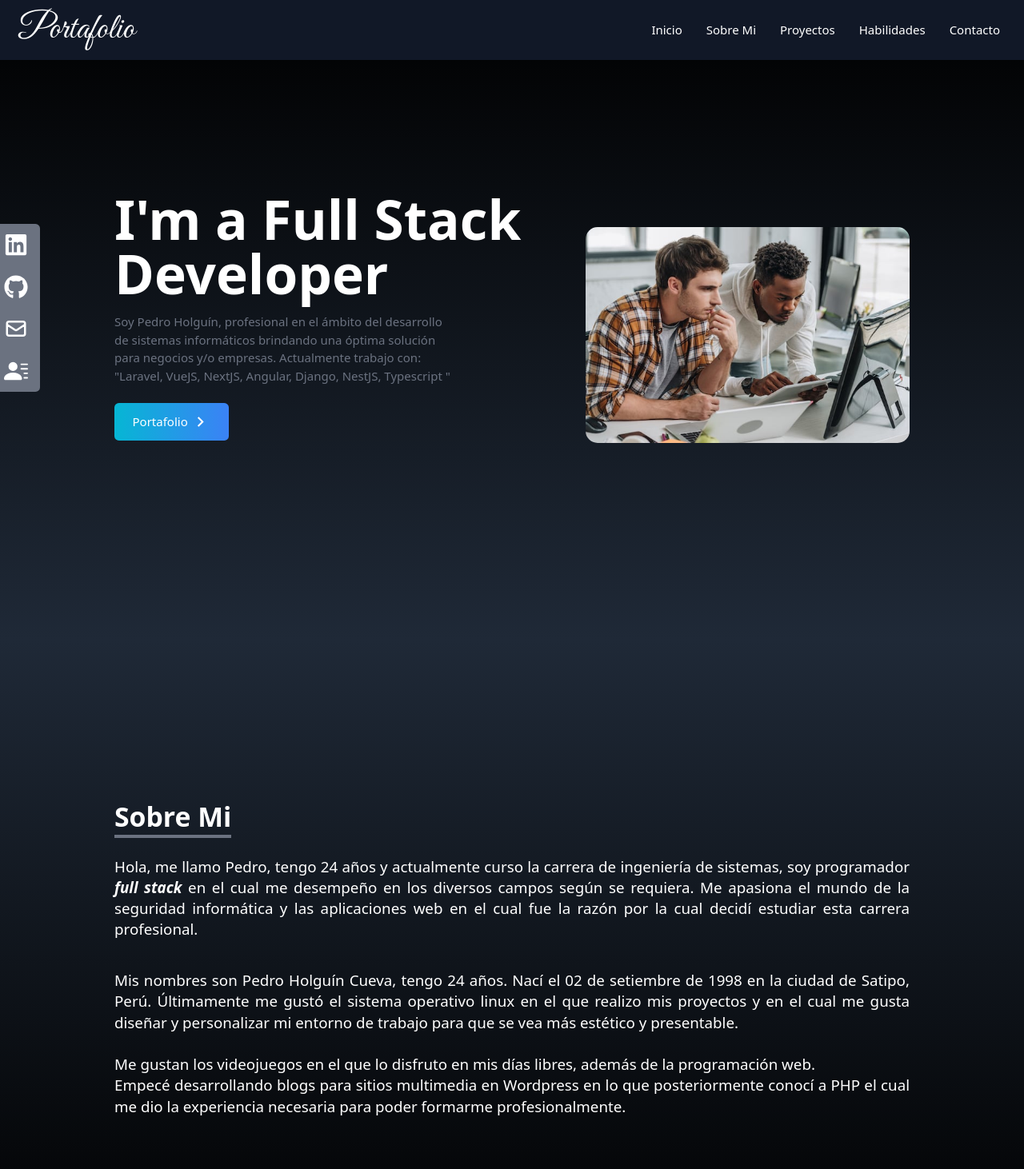
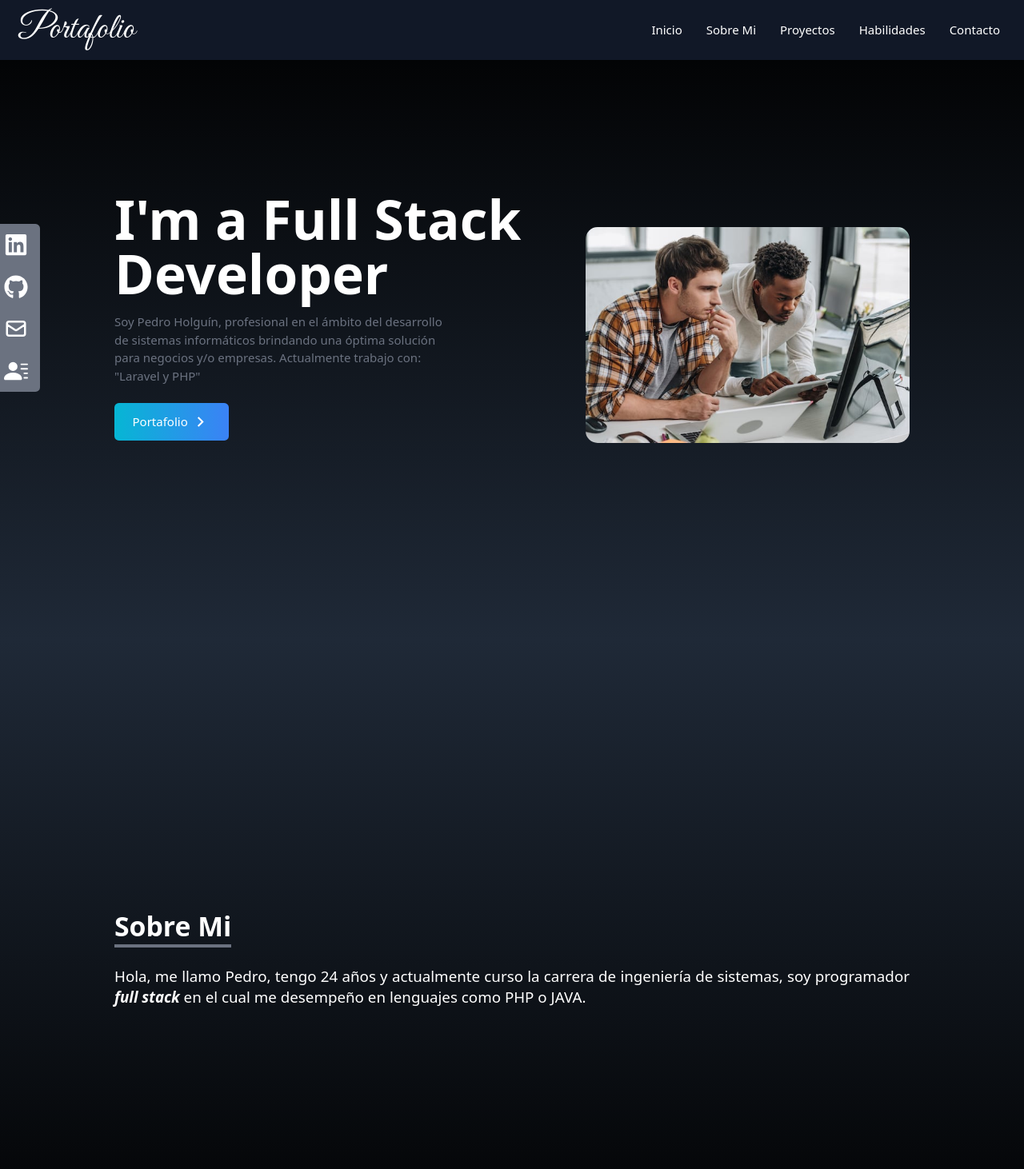
Before and after one commit to pholguinc/portafolio, a Next.js app: page /About in a window 1280 px wide. Shown: the top 1462 px of the page at 80% size. Built offline with nearby package versions, Linux system fonts and the light colour scheme.

Commit message:
updates skills

```diff
--- a/pages/About.jsx
+++ b/pages/About.jsx
@@ -9,31 +9,8 @@ div() {
                 <p className='inline text-4xl font-bold border-b-4 border-gray-500'>Sobre Mi</p>
             </div>
         <p className='text-xl text-justify'>
-           Hola, me llamo Pedro, tengo 24 años y actualmente curso la carrera de ingeniería de sistemas, soy programador <i><strong>full stack</strong></i> en el cual me desempeño en los diversos campos
-           según se requiera.
-
-           Me apasiona el mundo de la seguridad informática y las aplicaciones web
-           en el cual fue la razón por la cual decidí estudiar esta carrera profesional.
-
-
-        </p>
-
-        <p className='mt-10 text-xl text-justify'>
-           Mis nombres son Pedro Holguín Cueva, tengo 24 años.
-           Nací el 02 de setiembre de 1998
-           en la ciudad de Satipo, Perú. Últimamente me gustó el sistema operativo
-           linux en el que realizo mis proyectos y en el cual me gusta diseñar y personalizar
-           mi entorno de trabajo para que se vea más estético y presentable.
-
-           <br />
-           <br />
-           Me gustan los videojuegos en el que lo disfruto en mis días libres,
-          además de la programación web.
-          <br />
-          Empecé desarrollando blogs para sitios multimedia
-          en Wordpress en lo que posteriormente conocí a PHP el cual me dio la experiencia
-          necesaria para poder formarme profesionalmente.
-
+           Hola, me llamo Pedro, tengo 24 años y actualmente curso la carrera de ingeniería de sistemas, soy programador <i><strong>full stack</strong></i> en el cual me desempeño
+          en lenguajes como PHP o JAVA.
 
         </p>
     </div>
--- a/pages/Home.jsx
+++ b/pages/Home.jsx
@@ -19,8 +19,7 @@ export default function Home() {
           <p className="max-w-md py-4 text-gray-500">
             Soy Pedro Holguín, profesional en el ámbito del desarrollo de
             sistemas informáticos brindando una óptima solución para negocios
-            y/o empresas. Actualmente trabajo con: "Laravel, VueJS, NextJS,
-            Angular, Django, NestJS, Typescript "
+            y/o empresas. Actualmente trabajo con: "Laravel y PHP"
           </p>
           <div>
             <Link
```
